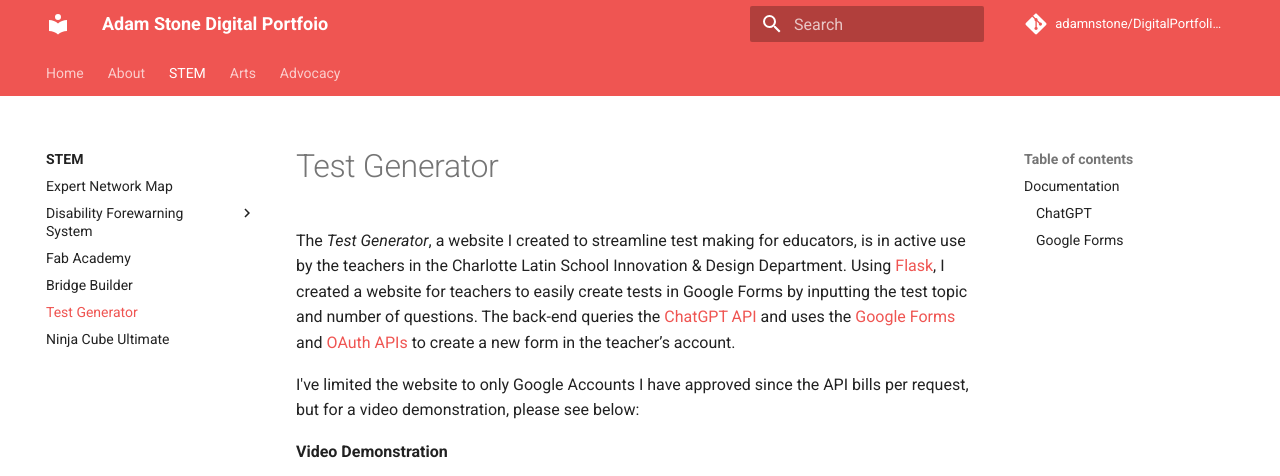
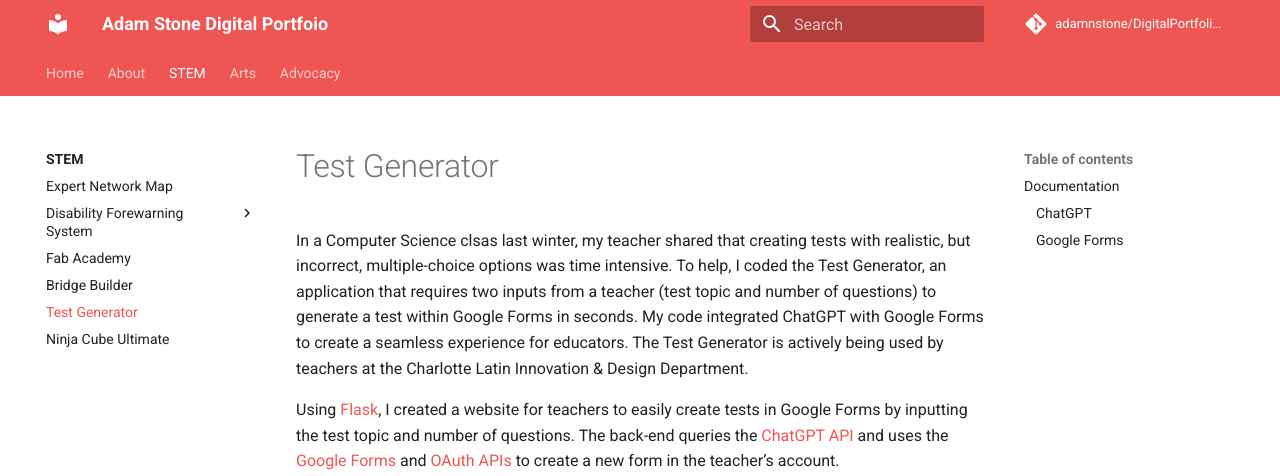
Before and after one commit to adamnstone/DigitalPortfolioWebsite, an MkDocs documentation site: the page built from docs/stem/test-generator/index.md, in a window 1280 px wide and 900 px high, cut to the strip 0-476 px from the top of the window. Built offline with MkDocs 1.6.1 and Material for MkDocs 9.7.7, drawn with Linux system fonts in a browser that asks for light colours; comment, search, counter and statistics services are not loaded.

Commit message:
test generator website updaed

```diff
--- a/docs/stem/test-generator/index.md
+++ b/docs/stem/test-generator/index.md
@@ -1,6 +1,8 @@
 # Test Generator
 
-The *Test Generator*, a website I created to streamline test making for educators, is in active use by the teachers in the Charlotte Latin School Innovation & Design Department. Using [Flask](https://flask.palletsprojects.com/en/3.0.x/), I created a website for teachers to easily create tests in Google Forms by inputting the test topic and number of questions. The back-end queries the [ChatGPT API](https://openai.com/blog/introducing-chatgpt-and-whisper-apis) and uses the [Google Forms](https://developers.google.com/forms/api/quickstart/python) and [OAuth APIs](https://testdriven.io/blog/oauth-python/) to create a new form in the teacher’s account.
+In a Computer Science clsas last winter, my teacher shared that creating tests with realistic, but incorrect, multiple-choice options was time intensive. To help, I coded the Test Generator, an application that requires two inputs from a teacher (test topic and number of questions) to generate a test within Google Forms in seconds. My code integrated ChatGPT with Google Forms to create a seamless experience for educators. The Test Generator is actively being used by teachers at the Charlotte Latin Innovation & Design Department.
+
+Using [Flask](https://flask.palletsprojects.com/en/3.0.x/), I created a website for teachers to easily create tests in Google Forms by inputting the test topic and number of questions. The back-end queries the [ChatGPT API](https://openai.com/blog/introducing-chatgpt-and-whisper-apis) and uses the [Google Forms](https://developers.google.com/forms/api/quickstart/python) and [OAuth APIs](https://testdriven.io/blog/oauth-python/) to create a new form in the teacher’s account.
 
 I've limited the website to only Google Accounts I have approved since the API bills per request, but for a video demonstration, please see below:
 
```
Also changed, not shown: docs/stem/bridge-builder/index.md (+4 -4 lines).
